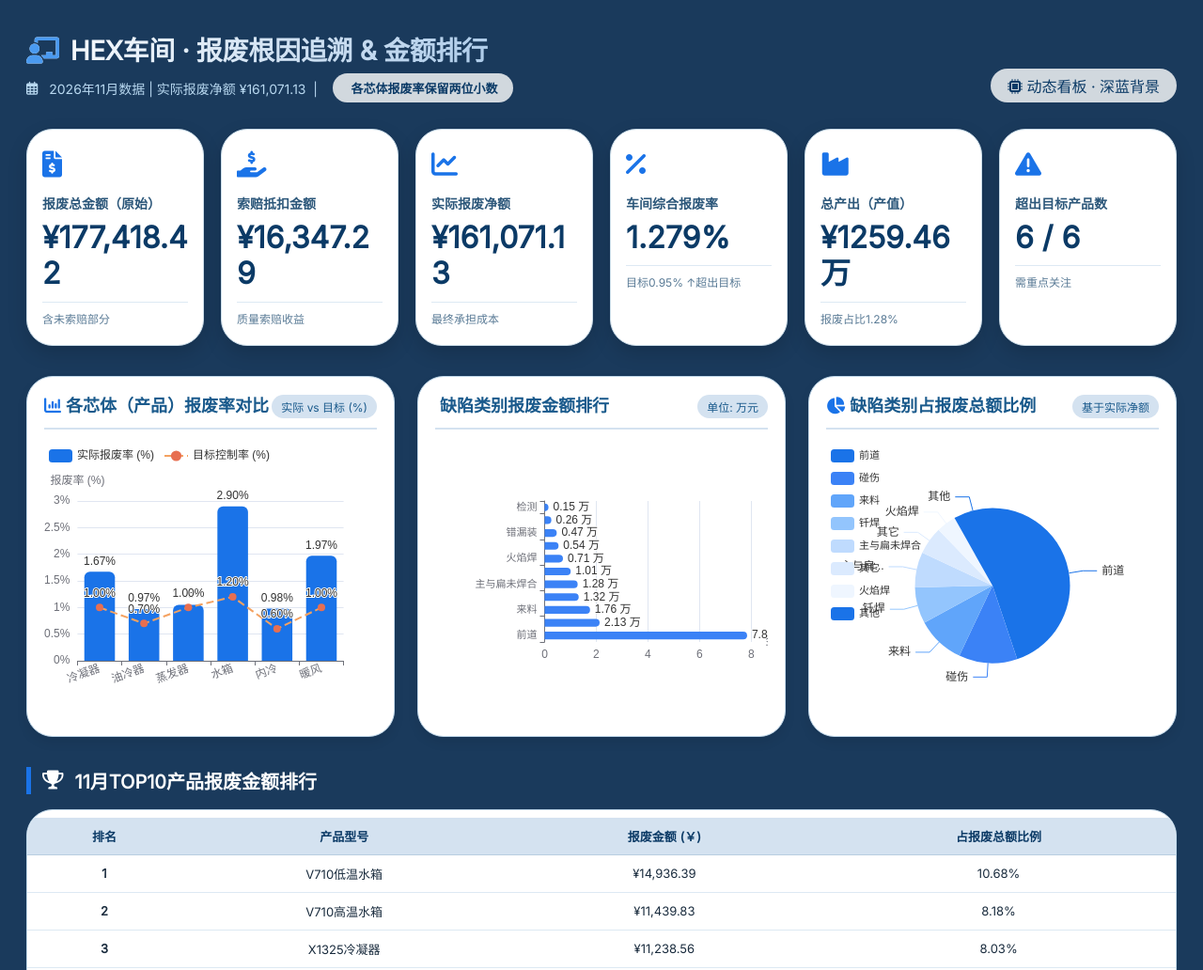
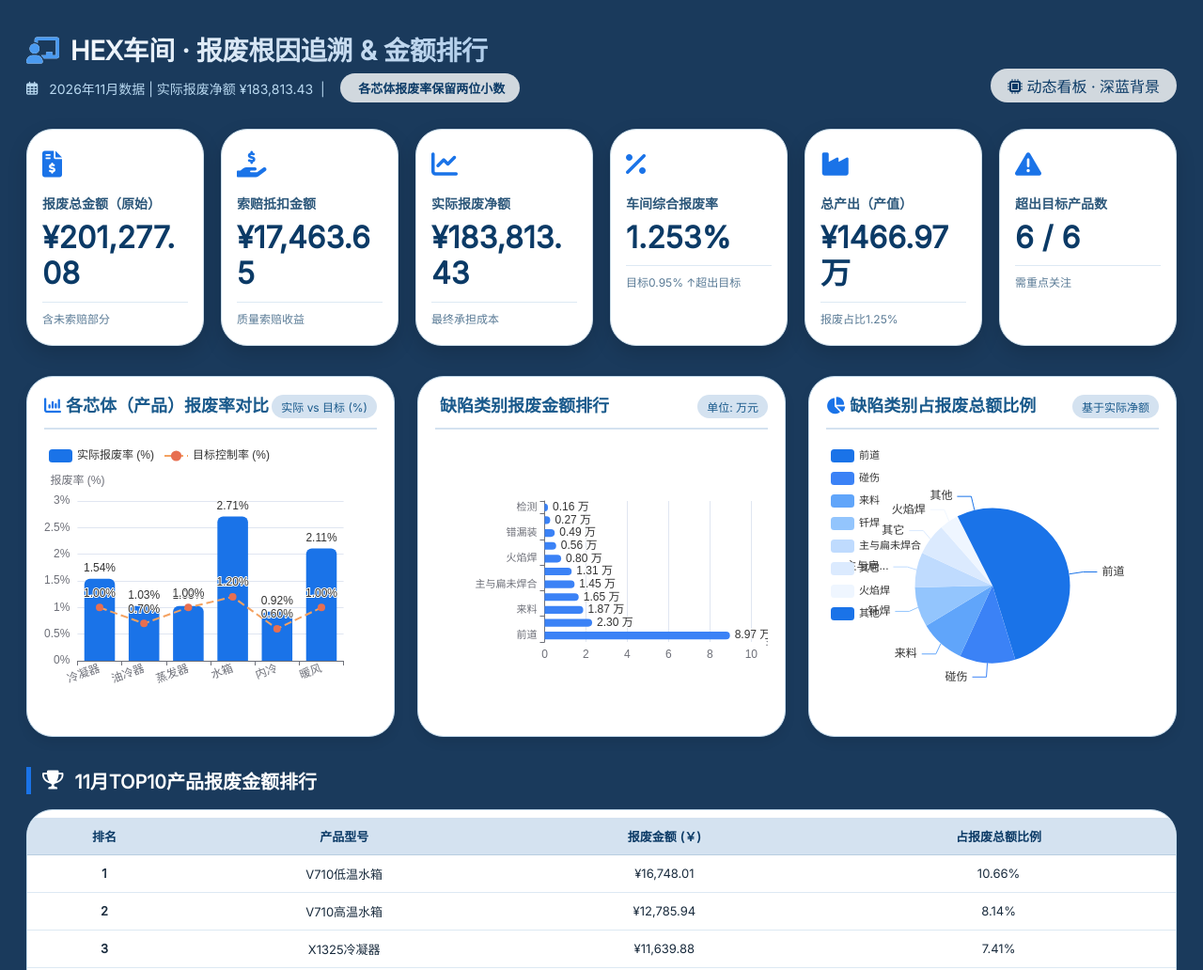
Before and after one commit to user-one1234/scrap, a plain HTML site: page index.html in a window 1280 px wide. Shown: the top 1032 px of the page at 94% size. Drawn offline with nearby package versions, Linux system fonts and the light colour scheme.

Commit message:
Update index.html

```diff
--- a/index.html
+++ b/index.html
@@ -184,7 +184,7 @@
     <div class="header">
         <div class="title-section">
             <h1><i class="fas fa-chalkboard-user" style="margin-right: 12px; color:#4a9af0;"></i>HEX车间 · 报废根因追溯 & 金额排行</h1>
-            <p><i class="far fa-calendar-alt"></i> 2026年11月数据 | 实际报废净额 ¥161,071.13 &nbsp;|&nbsp; <span class="badge-date"><i class="fas fa-chart-simple"></i> 各芯体报废率保留两位小数</span></p>
+            <p><i class="far fa-calendar-alt"></i> 2026年11月数据 | 实际报废净额 ¥183,813.43 &nbsp;|&nbsp; <span class="badge-date"><i class="fas fa-chart-simple"></i> 各芯体报废率保留两位小数</span></p>
         </div>
         <div style="background: #ffffffcc; border-radius: 40px; padding: 6px 18px; font-weight: 500; color:#0b3a66;"><i class="fas fa-microchip"></i> 动态看板 · 深蓝背景</div>
     </div>
@@ -247,50 +247,50 @@
     // ======================= 2026年11月 Excel 最新数据 =======================
     const productsData = [
         {
-            name: "冷凝器", rawScrap: 30622.90448732227, claim: 4148.956811481084, netScrap: 26473.947675841187, output: 1582641.2555990815,
-            reasons: { "前道":7868.560066077338, "碰伤":8518.270511169658, "来料":4463.748131481085, "主与扁未焊合":1421.703522575468, "钎焊":2353.52831563202, "其它":10, "变形":923.839489028276, "翅片掉带":632.978342301872, "检测":760.912160726404, "火焰焊":681.101518301872, "呛管":0, "错漏装":329.923974 }
+            name: "冷凝器", rawScrap: 32052.19026234867, claim: 4390.59037663202, netScrap: 27661.599885716652, output: 1796254.3884512023,
+            reasons: { "前道":8513.857656377337, "碰伤":8746.589349745125, "来料":4705.381696632021, "主与扁未焊合":1421.703522575468, "钎焊":2353.52831563202, "其它":146.306564, "变形":923.839489028276, "翅片掉带":632.978342301872, "检测":760.912160726404, "火焰焊":681.101518301872, "呛管":0, "错漏装":329.923974 }
         },
         {
-            name: "油冷器", rawScrap: 2333.2721926000004, claim: 0, netScrap: 2333.2721926000004, output: 240391.66846044292,
-            reasons: { "前道":1307.3171186, "碰伤":743.341946, "来料":0, "主与扁未焊合":0, "钎焊":136.306564, "其它":2778.5381808779043, "变形":0, "翅片掉带":0, "检测":136.306564, "火焰焊":0, "呛管":0, "错漏装":0 }
+            name: "油冷器", rawScrap: 3117.0557120000008, claim: 0, netScrap: 3117.0557120000008, output: 303346.12564082263,
+            reasons: { "前道":1614.027664, "碰伤":743.341946, "来料":0, "主与扁未焊合":0, "钎焊":136.306564, "其它":3628.6658487600102, "变形":0, "翅片掉带":0, "检测":136.306564, "火焰焊":340.76641, "呛管":0, "错漏装":0 }
         },
         {
-            name: "蒸发器", rawScrap: 68761.14678085918, claim: 11797.228657747411, netScrap: 56963.91812311177, output: 5448828.378162487,
-            reasons: { "前道":22862.89848615793, "碰伤":7468.977797873705, "来料":12340.499436040045, "主与扁未焊合":7004.53210464212, "钎焊":6245.226642869501, "其它":2382.168839, "变形":1022.5884500568463, "翅片掉带":524.578849, "检测":154.70735, "火焰焊":4969.530665698962, "呛管":0, "错漏装":3389.068817642116 }
+            name: "蒸发器", rawScrap: 76402.74982111406, claim: 12671.95368515794, netScrap: 63730.79613595612, output: 6180082.775163071,
+            reasons: { "前道":24831.053810416888, "碰伤":8585.570161755812, "来料":13215.224463450573, "主与扁未焊合":8031.0815165242275, "钎焊":7329.553068044242, "其它":2826.664733, "变形":1066.4049220568463, "翅片掉带":524.578849, "检测":233.5209228821058, "火焰焊":5444.607222698963, "呛管":0, "错漏装":3512.4890355242214 }
         },
         {
-            name: "水箱", rawScrap: 31282.110589774016, claim: 36.927543, netScrap: 31245.183046774015, output: 1075834.840989817,
-            reasons: { "前道":19681.449622774013, "碰伤":2210.57964, "来料":36.927543, "主与扁未焊合":251.18940800000001, "钎焊":2696.6657939999996, "其它":704.8525684292235, "变形":2719.5624079999993, "翅片掉带":734.4060169999999, "检测":210.116951, "火焰焊":73.855086, "呛管":0, "错漏装":285.189281 }
+            name: "水箱", rawScrap: 34861.602707194026, claim: 36.927543, netScrap: 34824.67516419403, output: 1282677.3166476625,
+            reasons: { "前道":21598.18190419401, "碰伤":2210.57964, "来料":36.927543, "主与扁未焊合":643.65772, "钎焊":3447.389093999999, "其它":746.1921404292235, "变形":2719.5624079999993, "翅片掉带":809.4783469999999, "检测":210.116951, "火焰焊":73.855086, "呛管":0, "错漏装":285.189281 }
         },
         {
-            name: "内冷", rawScrap: 17193.308521557905, claim: 364.17977699999994, netScrap: 16829.128744557904, output: 1717817.4381586632,
-            reasons: { "前道":10821.732260443741, "碰伤":1638.0846437168948, "来料":417.5351206073058, "主与扁未焊合":519.7643724292236, "钎焊":1183.4262946438355, "其它":4246.251378480383, "变形":464.56937999999997, "翅片掉带":210.8372606073059, "检测":82.679144, "火焰焊":890.1163078584473, "呛管":0, "错漏装":259.7111688219177 }
+            name: "内冷", rawScrap: 19693.11398410133, claim: 364.17977699999994, netScrap: 19328.934207101327, output: 2109121.259747156,
+            reasons: { "前道":12385.17308127027, "碰伤":1946.2009337534246, "来料":417.5351206073058, "主与扁未焊合":573.1197160365296, "钎焊":1663.6243871095887, "其它":5785.652966910927, "变形":464.56937999999997, "翅片掉带":210.8372606073059, "检测":82.679144, "火焰焊":890.1163078584473, "呛管":0, "错漏装":313.06651242922356 }
         },
         {
-            name: "暖风", rawScrap: 27225.68140924113, claim: 0, netScrap: 27225.68140924113, output: 1384080.8887569995,
-            reasons: { "前道":15817.912141733193, "碰伤":692.9054168610819, "来料":305.0500151166492, "主与扁未焊合":3644.4602474665967, "钎焊":584.6524981749739, "其它":0, "变形":252.9176586861082, "翅片掉带":490.4273902332984, "检测":203.57913100000002, "火焰焊":534.0845774888656, "呛管":0, "错漏装":453.440954 }
+            name: "暖风", rawScrap: 35150.36676350188, claim: 0, netScrap: 35150.36676350188, output: 1664596.9004819836,
+            reasons: { "前道":20785.873794235744, "碰伤":788.6515092332983, "来料":360.14737080275745, "主与扁未焊合":3809.924562838813, "钎焊":1536.7382173276787, "其它":0, "变形":401.846289430541, "翅片掉带":490.4273902332984, "检测":203.57913100000002, "火焰焊":534.0845774888656, "呛管":0, "错漏装":453.440954 }
         }
     ];
 
     // TOP10 产品明细（Excel 最新数据，11月）
     const top10Data = [
-        { rank:1, model:"V710低温水箱", amount:14936.387107180015, percent:0.10677372445369586 },
-        { rank:2, model:"V710高温水箱", amount:11439.832793344005, percent:0.08177838092356997 },
-        { rank:3, model:"X1325冷凝器", amount:11238.561857461977, percent:0.08033958268580373 },
-        { rank:4, model:"T05蒸发器", amount:9830.864542503217, percent:0.0702765678387018 },
-        { rank:5, model:"VAVE内冷", amount:7279.900728199994, percent:0.0520408388471287 },
-        { rank:6, model:"BX11蒸发器", amount:6805.666341400003, percent:0.04865074381415324 },
-        { rank:7, model:"VAVE蒸发器", amount:5454.119229960005, percent:0.038989122310402025 },
-        { rank:8, model:"CMA3.0暖风", amount:4882.633914777521, percent:0.03490382275738658 },
-        { rank:9, model:"KX11暖风", amount:4685.8471576, percent:0.03349707995966487 },
-        { rank:10, model:"W02内冷", amount:4572.224177803329, percent:0.032684838776481706 }
+        { rank:1, model:"V710低温水箱", amount:16748.005129670015, percent:0.10660059980244486 },
+        { rank:2, model:"V710高温水箱", amount:12785.937338844004, percent:0.0813821454438557 },
+        { rank:3, model:"X1325冷凝器", amount:11639.878640037445, percent:0.0740875128141369 },
+        { rank:4, model:"T05蒸发器", amount:10825.520203406382, percent:0.06890414338434961 },
+        { rank:5, model:"VAVE内冷", amount:8097.2360565999925, percent:0.05153868855977295 },
+        { rank:6, model:"BX11蒸发器", amount:8034.421185400003, percent:0.05113887360303104 },
+        { rank:7, model:"CMA3.0暖风", amount:6497.156425819091, percent:0.041354224974271325 },
+        { rank:8, model:"VAVE蒸发器", amount:5781.024725480005, percent:0.03679606606503798 },
+        { rank:9, model:"W02内冷", amount:5607.113743274836, percent:0.035689127365666526 },
+        { rank:10, model:"KX11蒸发器", amount:5549.045384599999, percent:0.03531952383280666 }
     ];
 
     // 合计值（Excel 最新合计行）
-    const totalRawScrap = 177418.42398135448;
-    const totalClaim = 16347.292789228493;
-    const totalNetScrap = 161071.13119212602;
-    const totalOutput = 12594553.917140244;
+    const totalRawScrap = 201277.07925025997;
+    const totalClaim = 17463.65138178996;
+    const totalNetScrap = 183813.42786847003;
+    const totalOutput = 14669686.642745089;
     const totalActualRate = totalNetScrap / totalOutput;
     const targetOverall = 0.0095;
     const overallRatePercent = (totalActualRate * 100).toFixed(3);
@@ -462,7 +462,7 @@
     extraNote.style.borderRadius = "20px";
     extraNote.style.fontSize = "12px";
     extraNote.style.border = "1px solid #c0d8ea";
-    extraNote.innerHTML = `<i class="fas fa-chart-simple" style="color:#1a73e8;"></i> 报废根因深度分析：<strong>${topDefect?.name || ''}(¥${(topDefect?.amount || 0).toFixed(0).replace(/\B(?=(\d{3})+(?!\d))/g, ",")}，占比${topDefect?.percent.toFixed(2) || 0}%)、${secondDefect?.name || ''}(¥${(secondDefect?.amount || 0).toFixed(0).replace(/\B(?=(\d{3})+(?!\d))/g, ",")}，${secondDefect?.percent.toFixed(2) || 0}%)、${thirdDefect?.name || ''}(¥${(thirdDefect?.amount || 0).toFixed(0).replace(/\B(?=(\d{3})+(?!\d))/g, ",")}，${thirdDefect?.percent.toFixed(2) || 0}%)</strong>为主要TOP3缺陷。11月累计下来，前道仍是车间级第一风险（44.17%），碰伤升至第二（11.99%）；冷凝器碰伤（27.82%）已基本追平前道（25.70%），需双线管控；蒸发器来料（17.95%）与主与扁未焊合（10.19%）值得专项跟进。`;
+    extraNote.innerHTML = `<i class="fas fa-chart-simple" style="color:#1a73e8;"></i> 报废根因深度分析：<strong>${topDefect?.name || ''}(¥${(topDefect?.amount || 0).toFixed(0).replace(/\B(?=(\d{3})+(?!\d))/g, ",")}，占比${topDefect?.percent.toFixed(2) || 0}%)、${secondDefect?.name || ''}(¥${(secondDefect?.amount || 0).toFixed(0).replace(/\B(?=(\d{3})+(?!\d))/g, ",")}，${secondDefect?.percent.toFixed(2) || 0}%)、${thirdDefect?.name || ''}(¥${(thirdDefect?.amount || 0).toFixed(0).replace(/\B(?=(\d{3})+(?!\d))/g, ",")}，${thirdDefect?.percent.toFixed(2) || 0}%)</strong>为主要TOP3缺陷。前道仍是车间级第一风险（44.58%），碰伤（11.44%）与来料（9.31%）分列二、三；冷凝器碰伤（27.29%）已略高于前道（26.56%），需双线管控；蒸发器来料（17.30%）与主与扁未焊合（10.51%）值得专项跟进。`;
 
     const lastSection = document.querySelector(".insight-section:last-of-type");
     if(lastSection) lastSection.insertAdjacentElement('afterend', extraNote);
```
